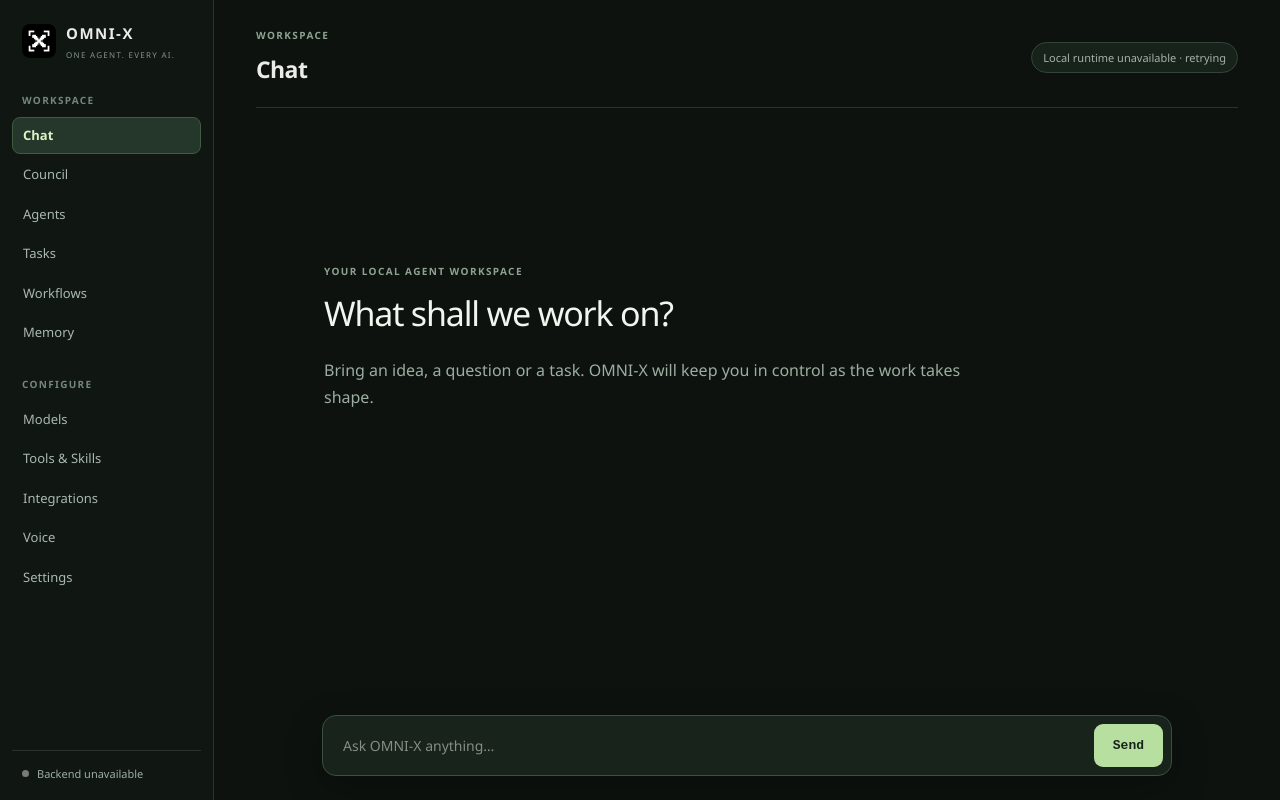
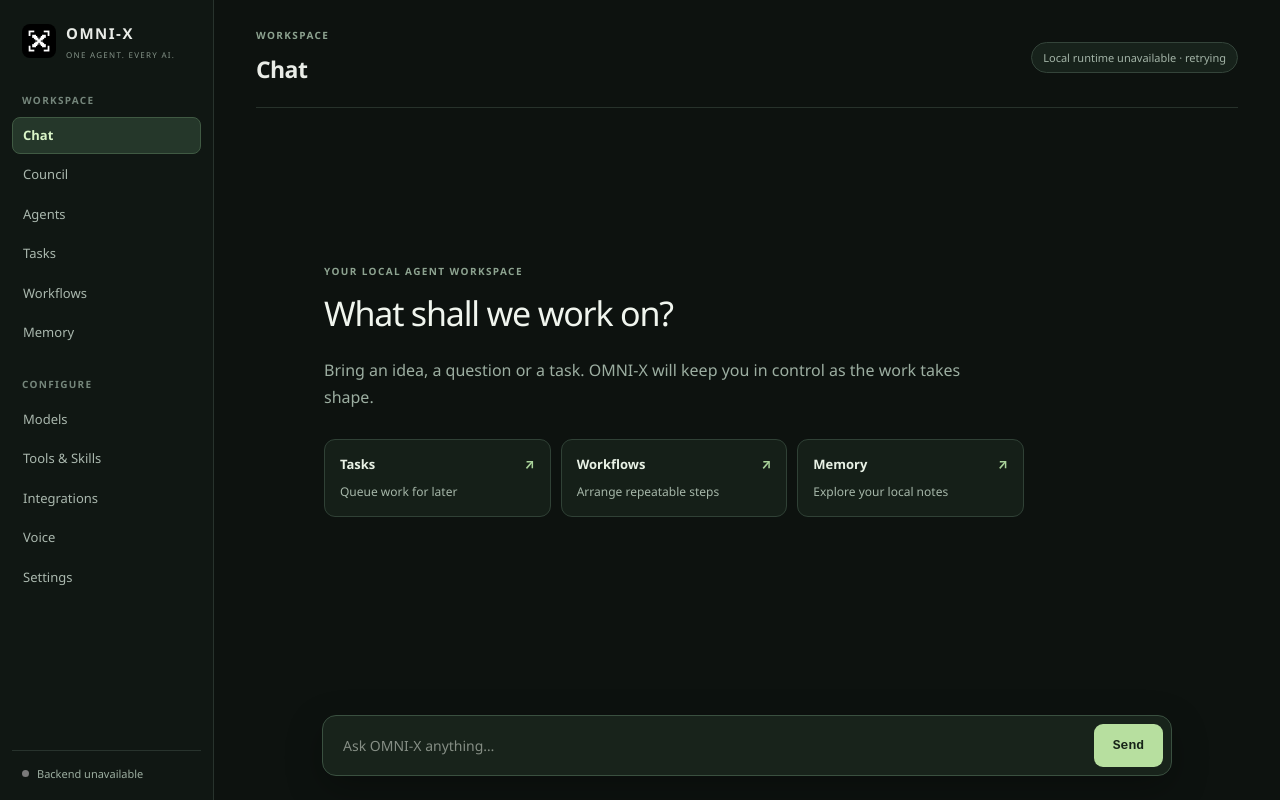
Before and after one commit to e9aj/omni-x, a React (Vite) app in the folder desktop/: page / in a window 1280 px wide. Built offline with nearby package versions, Linux system fonts and the light colour scheme.

Commit message:
feat: add workspace shortcuts to empty chat

```diff
--- a/desktop/src/App.tsx
+++ b/desktop/src/App.tsx
@@ -746,6 +746,20 @@ export function App() {
                     Bring an idea, a question or a task. OMNI-X will keep you
                     in control as the work takes shape.
                   </p>
+                  <div className="quick-links" aria-label="Explore your workspace">
+                    <button type="button" onClick={() => setSection("Tasks")}>
+                      <strong>Tasks <span aria-hidden="true">↗</span></strong>
+                      <small>Queue work for later</small>
+                    </button>
+                    <button type="button" onClick={() => setSection("Workflows")}>
+                      <strong>Workflows <span aria-hidden="true">↗</span></strong>
+                      <small>Arrange repeatable steps</small>
+                    </button>
+                    <button type="button" onClick={() => setSection("Memory")}>
+                      <strong>Memory <span aria-hidden="true">↗</span></strong>
+                      <small>Explore your local notes</small>
+                    </button>
+                  </div>
                 </div>
               )}
               {messages.map((message, index) => (
--- a/desktop/src/styles.css
+++ b/desktop/src/styles.css
@@ -58,6 +58,12 @@ button:disabled { cursor: not-allowed; }
 .chat-panel { max-width: 850px; height: calc(100vh - 120px); min-height: 0; margin: 0 auto; padding: 16px 0 12px; }
 .message-list { min-height: 0; padding: 12px 2px 20px; }
 .empty-chat { margin: clamp(65px, 16vh, 150px) 0 30px; }
+.quick-links { display: grid; grid-template-columns: repeat(3, minmax(0, 1fr)); gap: 10px; margin-top: 28px; max-width: 700px; }
+.quick-links button { display: grid; gap: 9px; min-width: 0; padding: 15px; text-align: left; color: #e8f1e5; background: #151f18; border: 1px solid #304136; border-radius: 11px; }
+.quick-links button:hover { background: #203027; border-color: #66846a; }
+.quick-links strong { display: flex; justify-content: space-between; font-size: 13px; }
+.quick-links strong span { color: #a9d39a; }
+.quick-links small { color: #a6b7a9; font-size: 12px; }
 .empty-chat h2, .panel h2 { font-size: 34px; font-weight: 550; letter-spacing: -.035em; color: #f0f5ee; }
 .muted { color: #9caea1; }
 .message { margin: 14px 0; padding: 15px 18px; border: 1px solid #2b3a30; border-left: 2px solid #789d7e; border-radius: 10px; background: #151e18; }
```
Also changed, not shown: 1 other file (tests, documents, lock files or other folders).
